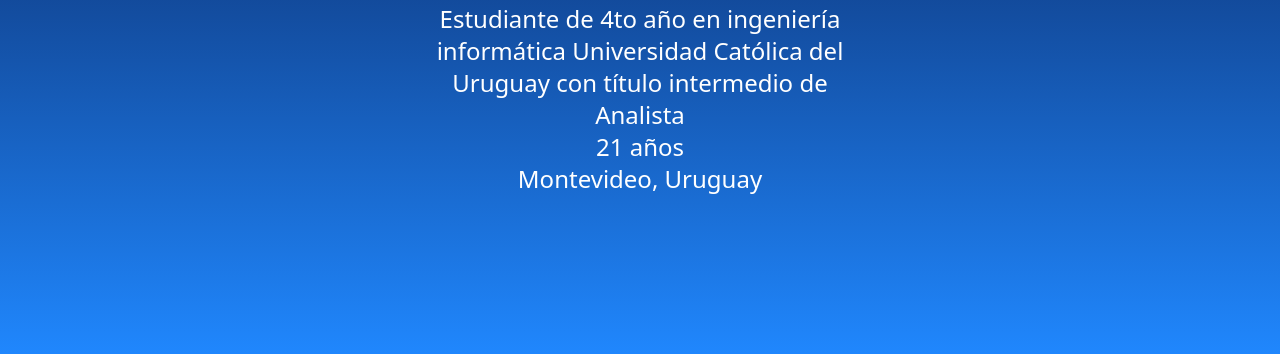
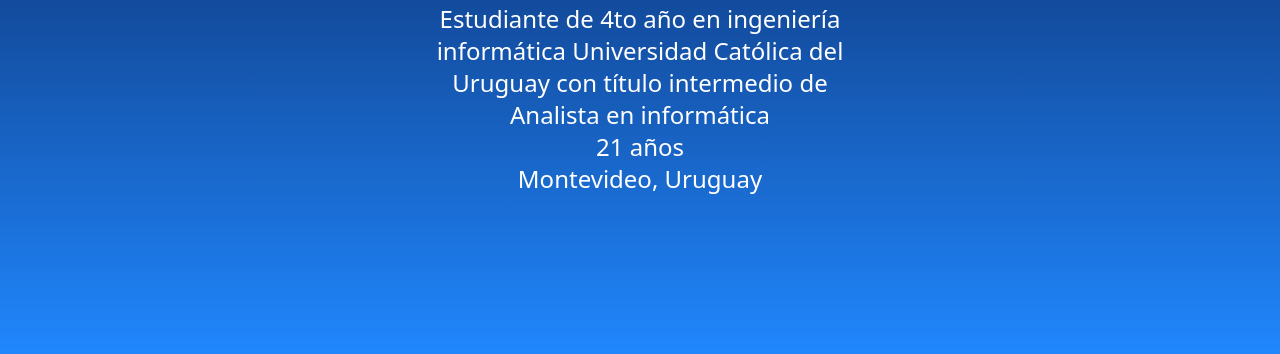
Before and after one commit to ucudal/PW_2021_Website-federicobecona, a website: page docs/index.html in a window 1280 px wide. Shown: the part 440-794 px from the top of the page. Drawn offline with Linux system fonts and the light colour scheme; no server answers.

Commit message:
actualización gh pages

```diff
--- a/docs/index.html
+++ b/docs/index.html
@@ -44,7 +44,7 @@
       </button>
       <h1 class="home__text text-white text-center text-6xl font-bold mt-2 mb-4">Federico Becoña</h1>
       <div id = "home__descContainer">
-        <h2 class="home__text font-sans text-white text-center text-2xl font-thin">Estudiante de 4to año en ingeniería informática Universidad Católica del Uruguay con título intermedio de Analista</h2>
+        <h2 class="home__text font-sans text-white text-center text-2xl font-thin">Estudiante de 4to año en ingeniería informática Universidad Católica del Uruguay con título intermedio de Analista en informática</h2>
       </div>
       <h2 class="home__text font-sans text-white text-center text-2xl">21 años</h2>
       <h2 class="home__text font-sans text-white text-center text-2xl">Montevideo, Uruguay</h2>
```
